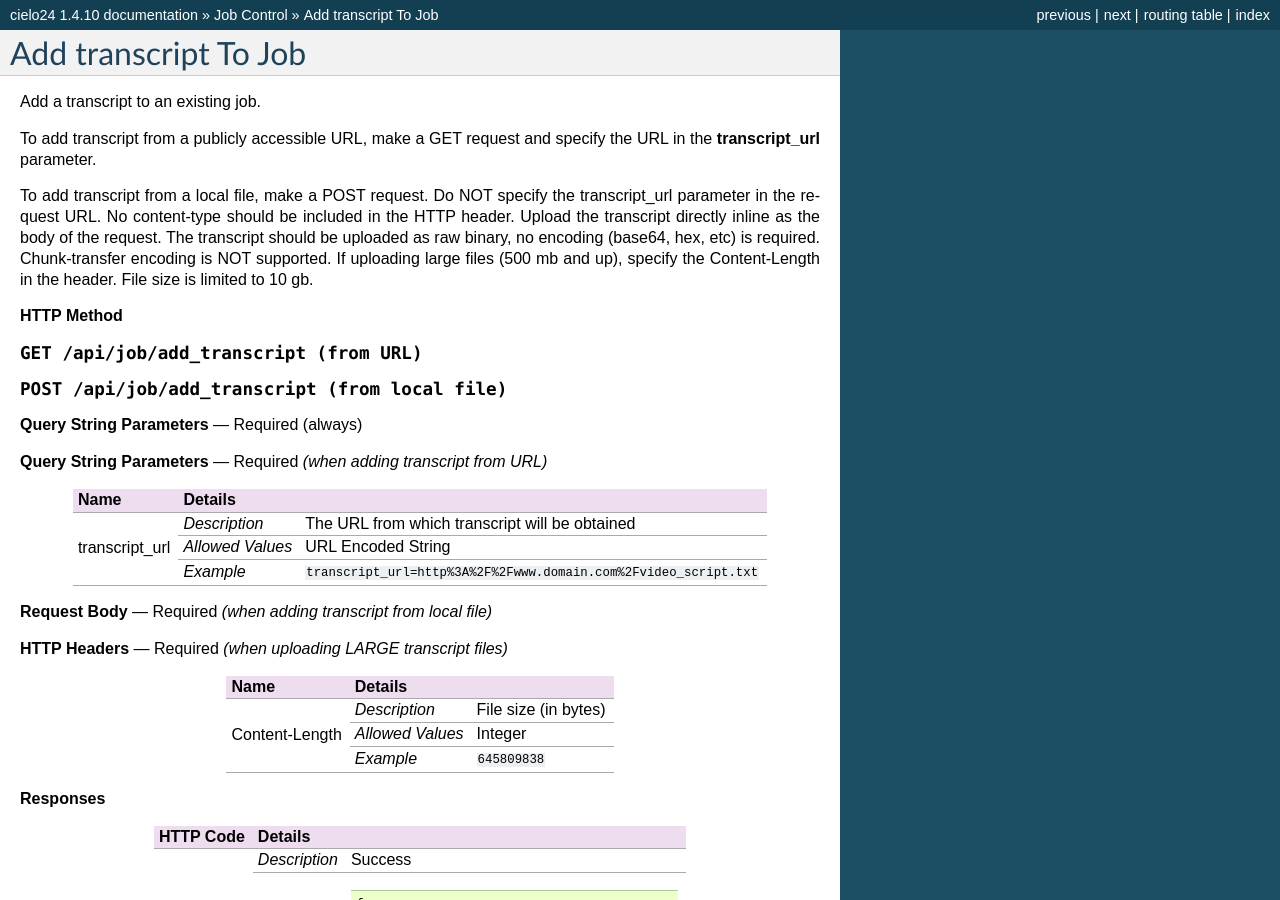
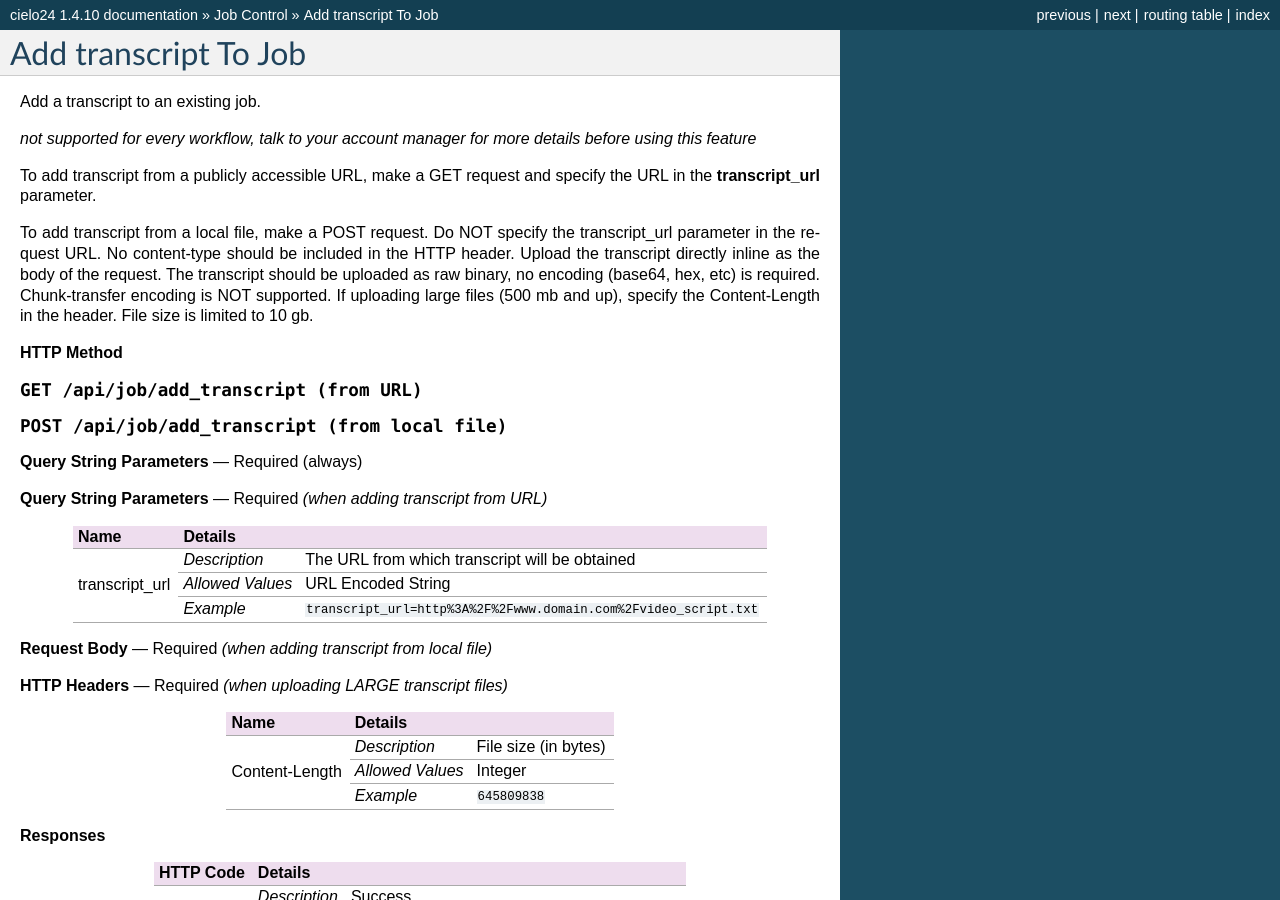
Before and after one commit to cielo24/Docs, a Sphinx documentation site: the page built from api/source/job_control/add_transcript_to_job.rst, in a window 1280 px wide and 900 px high. Built offline with Sphinx 7.4.7, drawn with Linux system fonts in a browser that asks for light colours.

Commit message:
Update add_transcript_to_job.rst

```diff
--- a/api/source/job_control/add_transcript_to_job.rst
+++ b/api/source/job_control/add_transcript_to_job.rst
@@ -2,6 +2,8 @@ Add transcript To Job
 ================
 
 Add a transcript to an existing job.
+
+*not supported for every workflow, talk to your account manager for more details before using this feature*
 
 To add transcript from a publicly accessible URL,
 make a GET request and specify the URL in the **transcript_url** parameter.
```
